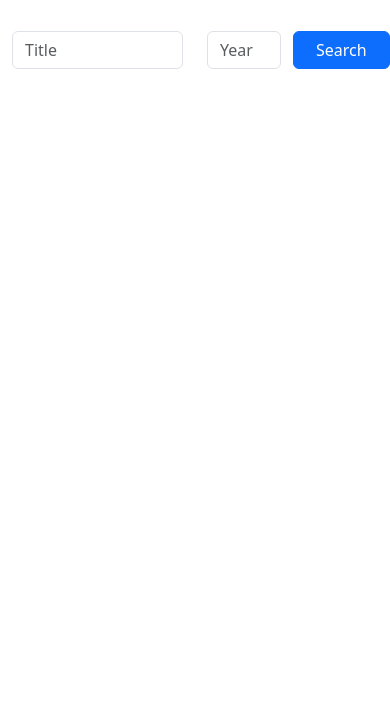
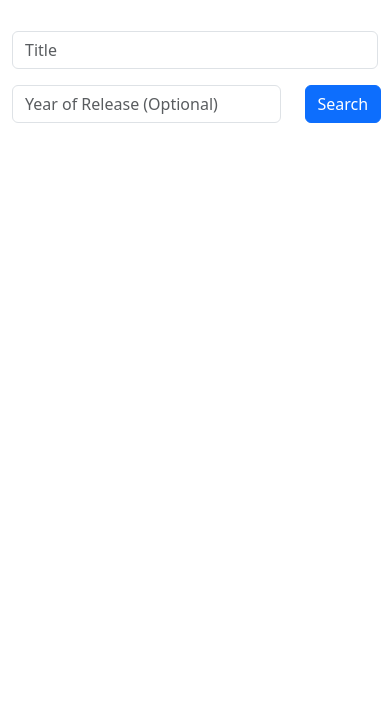
Before and after one commit to Tou24601/TS-MOVIE-BASE-SEARCH, a website built with Vite: page index.html in a window 390 px wide. Shown: the part 132-844 px from the top of the page. Built offline with nearby package versions, Linux system fonts and the light colour scheme.

Commit message:
fix responsivness in inputs

```diff
--- a/index.html
+++ b/index.html
@@ -17,7 +17,7 @@
     </header>
     <main>
       <form class="row d-flex flex-row mb-5" id="entryForm">
-        <div class="mb-3 col-6">
+        <div class="mb-3 col-12 col-xl-6">
           <label for="entryInput" class="form-label d-none">Movie Title</label>
           <input
             type="text"
@@ -26,7 +26,7 @@
             placeholder="Title"
           />
         </div>
-        <div class="col-3">
+        <div class="col-9 col-xl-4">
           <label for="yearInput" class="form-label d-none">Movie Title</label>
           <input
             type="number"
@@ -36,7 +36,7 @@
           />
         </div>
 
-        <button type="submit" class="col-3 btn btn-primary mb-3">Search</button>
+        <div class="col-2"><button type="submit" class="btn btn-primary mb-3">Search</button></div>
       </form>
       <ul
         class="list-group d-flex flex-column flex-lg-row flex-wrap justify-content-between listItems"
```
